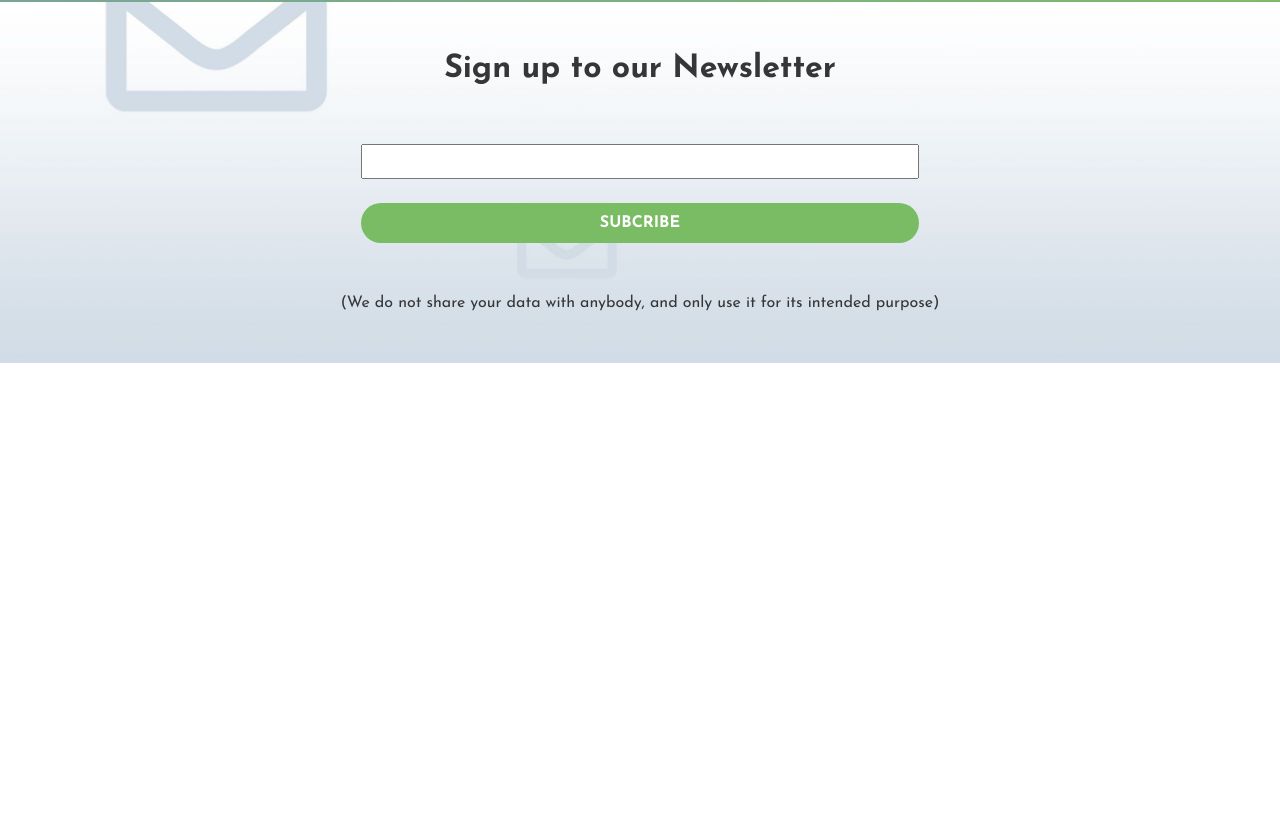
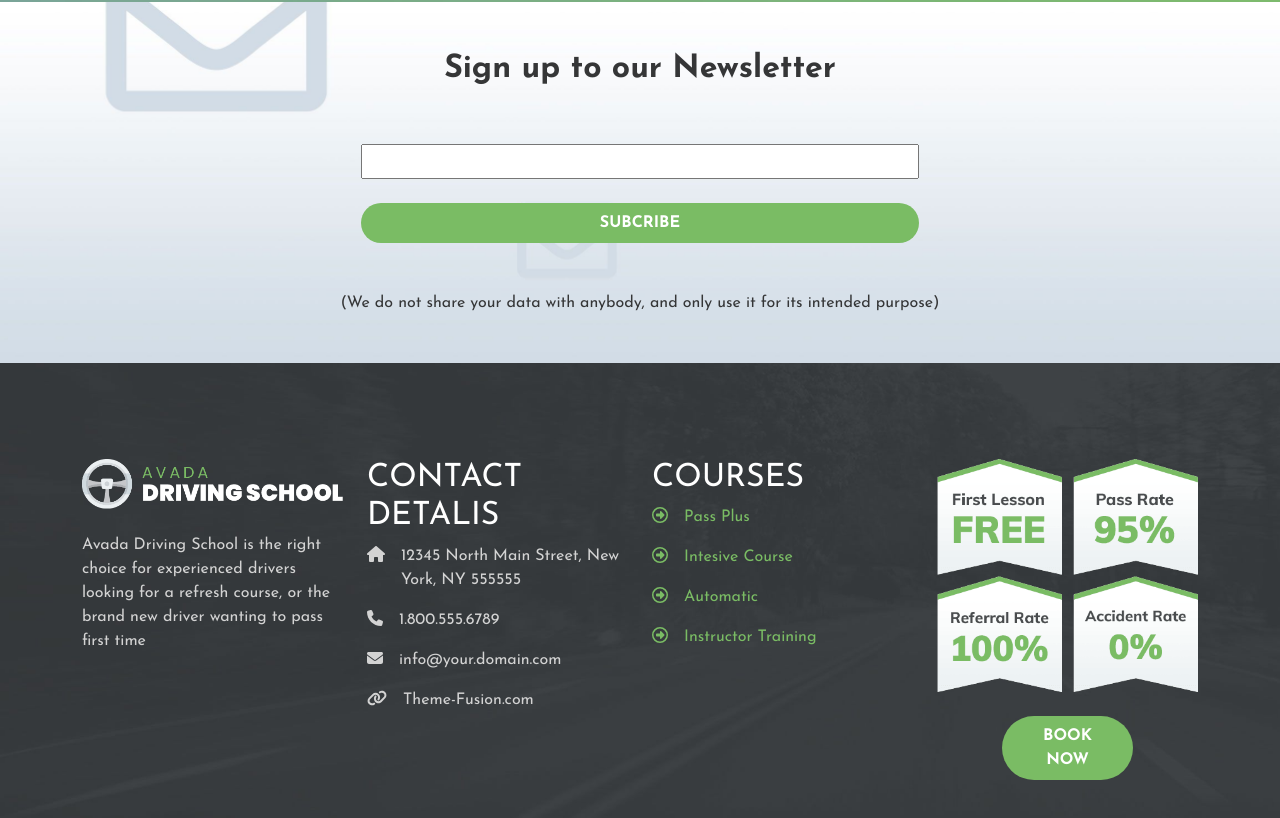
Before and after one commit to DeSantisDomiziano/proj-html-vuejs, a Vue app: page / in a window 1280 px wide. Shown: the part 4787-5605 px from the top of the page. Before the commit the page ends 5150 px from the top, so only its background shows below. Built offline with nearby package versions, Linux system fonts and the light colour scheme.

Commit message:
add top footer

```diff
--- a/src/App.vue
+++ b/src/App.vue
@@ -2,11 +2,13 @@
 
     import SiteHeader from './components/SiteHeader.vue'
     import SiteMain from './components/SiteMain.vue'
+    import SiteFooter from './components/SiteFooter.vue'
 
     export default {
         components: {
             SiteHeader,
             SiteMain,
+            SiteFooter
         }
     }
 
@@ -16,9 +18,9 @@
 <div id="chief">
     <SiteHeader/>
     <SiteMain/>
-<!--     <SiteFooter/>
+    <SiteFooter/>
 
--->
+
 </div>
 </template>
 
--- /dev/null
+++ b/src/components/BottomFooter.vue
@@ -0,0 +1,16 @@
+<script>
+export default {
+    name: 'BottomFooter'
+}
+</script>
+
+<template>
+    <div>
+
+    </div>
+</template>
+
+
+<style lang="scss" scoped>
+
+</style>
--- a/src/components/NewsLetter.vue
+++ b/src/components/NewsLetter.vue
@@ -30,6 +30,10 @@ button {
     font-weight: 700;
     color: $light;
     border-radius: 2rem;
+
+    &:hover {
+        background-color: $hover;
+    }
 }
 
 p {
--- /dev/null
+++ b/src/components/SiteFooter.vue
@@ -0,0 +1,30 @@
+<script>
+import TopFooter from './TopFooter.vue'
+import BottomFooter from './BottomFooter.vue'
+
+export default {
+    name: 'SiteFooter',
+    components: {
+        TopFooter,
+        BottomFooter
+    }
+}
+</script>
+
+<template>
+    <section id="top">
+        <TopFooter/>
+    </section>
+
+    <section id="top">
+        <BottomFooter/>
+    </section>
+</template>
+
+
+<style lang="scss" scoped>
+#top {
+    background-image: url('../assets/img/footer/footer-background-color.jpg');
+    background-size: cover;
+}
+</style>
--- /dev/null
+++ b/src/components/TopFooter.vue
@@ -0,0 +1,137 @@
+<script>
+export default {
+    name: 'TopFooter',
+    data() {
+        return {
+            contacts: [
+                {
+                    txt: '12345 North Main Street, New York, NY 555555',
+                    icon: 'fa-house'
+                },
+                {
+                    txt: '1.800.555.6789',
+                    icon: 'fa-phone flip="horizontal"'
+                },
+                {
+                    txt: 'info@your.domain.com',
+                    icon: 'fa-envelope'
+                },
+                {
+                    txt: 'Theme-Fusion.com',
+                    icon: 'fa-link'
+                }
+            ],
+            courses: [
+                {
+                    txt: 'Pass Plus',
+                    icon: 'fa-arrow-alt-circle-right'
+                },
+                {
+                    txt: 'Intesive Course',
+                    icon: 'fa-arrow-alt-circle-right'
+                },
+                {
+                    txt: 'Automatic',
+                    icon: 'fa-arrow-alt-circle-right'
+                },
+                {
+                    txt: 'Instructor Training',
+                    icon: 'fa-arrow-alt-circle-right'
+                }
+            ]
+        }
+    }
+}
+</script>
+<!--  <f-a-icon icon="fa-solid fa-phone" flip="horizontal" />
+ <f-a-icon icon="fa-solid fa-envelope" />
+ <f-a-icon icon="fa-solid fa-link" />
+ <f-a-icon icon="fa-solid fa-link" /> -->
+ <!-- <f-a-icon icon="fa-regular fa-arrow-alt-circle-right" /> -->
+<template>
+    <div class="container py-5">
+        <div class="row row-cols-4 mt-5">
+            <div class="col">
+                <img src="../assets/img/logo/avada-drivers-logo-2x.png" alt="">
+                <p class="mt-4">Avada Driving School is the right choice for experienced drivers looking for a refresh course, or the brand new driver wanting to pass first time</p>
+            </div>
+            <div class="col">
+                <h2>CONTACT DETALIS</h2>
+                <ul>
+                    <li class="d-flex" v-for="contact in contacts">
+                        <a href="#">
+                            <div class="icon">
+                                <f-a-icon :icon="`fa-solid ${contact.icon}`" />
+                            </div>
+                             <p>{{ contact.txt }}</p>
+                        </a>
+                    </li>
+                </ul>
+            </div>
+            <div class="col" id="courses">
+                <h2>COURSES</h2>
+                <ul>
+                    <li class="d-flex" v-for="course in courses">
+                        <a href="#">
+                            <div class="icon">
+                                <f-a-icon :icon="`fa-regular ${course.icon}`" />
+                            </div>
+                             <p>{{ course.txt }}</p>
+                        </a>
+                    </li>
+                </ul>
+            </div>
+            <div class="col d-flex flex-column">
+                <img src="../assets/img/footer/footer-ad-grid.png" alt="">
+                <button class="mt-4 w-50 align-self-center">BOOK NOW</button>
+            </div>
+        </div>
+    </div>
+</template>
+
+
+<style lang="scss" scoped>
+@use '../assets/scss/partials/variables' as *;
+.container {
+    color: $gray;
+}
+
+.icon {
+    margin-right: 1rem;
+}
+
+h2 {
+    color: $light;
+}
+
+ul {
+    padding: 0;
+    flex-direction: column;
+}
+
+a {
+    color: inherit;
+    text-decoration: inherit;
+    display: flex;
+}
+
+#courses {
+    p,
+    a {
+        color: $primary
+    }
+}
+
+button {
+    border: none;
+    background-color: $primary;
+    color: $light;
+    font-weight: 700;
+    padding: 0.5rem 1.5rem;
+    border-radius: 2rem;
+
+    &:hover {
+        background-color: $hover;
+    }
+}
+</style>
--- a/src/main.js
+++ b/src/main.js
@@ -10,6 +10,10 @@ import { faMountain } from '@fortawesome/free-solid-svg-icons'
 import { faFacebookF } from '@fortawesome/free-brands-svg-icons'
 import { faTwitter } from '@fortawesome/free-brands-svg-icons'
 import { faInstagram } from '@fortawesome/free-brands-svg-icons'
-library.add(faPhone, faMountain, faFacebookF, faInstagram, faTwitter)
+import { faHouse } from '@fortawesome/free-solid-svg-icons'
+import { faEnvelope } from '@fortawesome/free-solid-svg-icons'
+import { faLink } from '@fortawesome/free-solid-svg-icons'
+import { faArrowAltCircleRight } from '@fortawesome/free-regular-svg-icons'
+library.add(faPhone, faMountain, faFacebookF, faInstagram, faTwitter, faHouse, faEnvelope, faLink, faArrowAltCircleRight)
 
 createApp(App).component('f-a-icon', FontAwesomeIcon).mount('#app')
```
